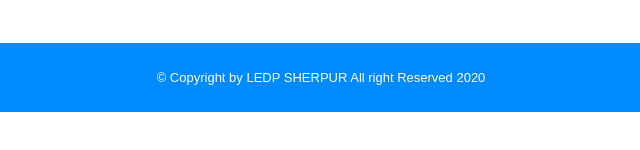
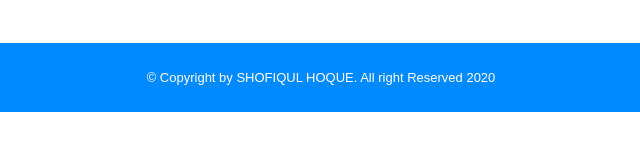
Before and after one commit to ShofiqulHoque/image-to-html-quickfullproject, a plain HTML site: page index.html in a window 1280 px wide. Shown: the part 1880-2030 px from the top of the page, 319-959 px from the left. Drawn offline with Linux system fonts and the light colour scheme.

Commit message:
Update index.html

```diff
--- a/index.html
+++ b/index.html
@@ -91,7 +91,7 @@
 <!--footer start-->
 <footer class="footer">
 	<div class="f_text">
-		<p>© Copyright by LEDP SHERPUR All right Reserved 2020</p>
+		<p>© Copyright by <span>SHOFIQUL HOQUE. </span> All right Reserved 2020</p>
 </footer>
 <!--footer end-->
 </body>
```
